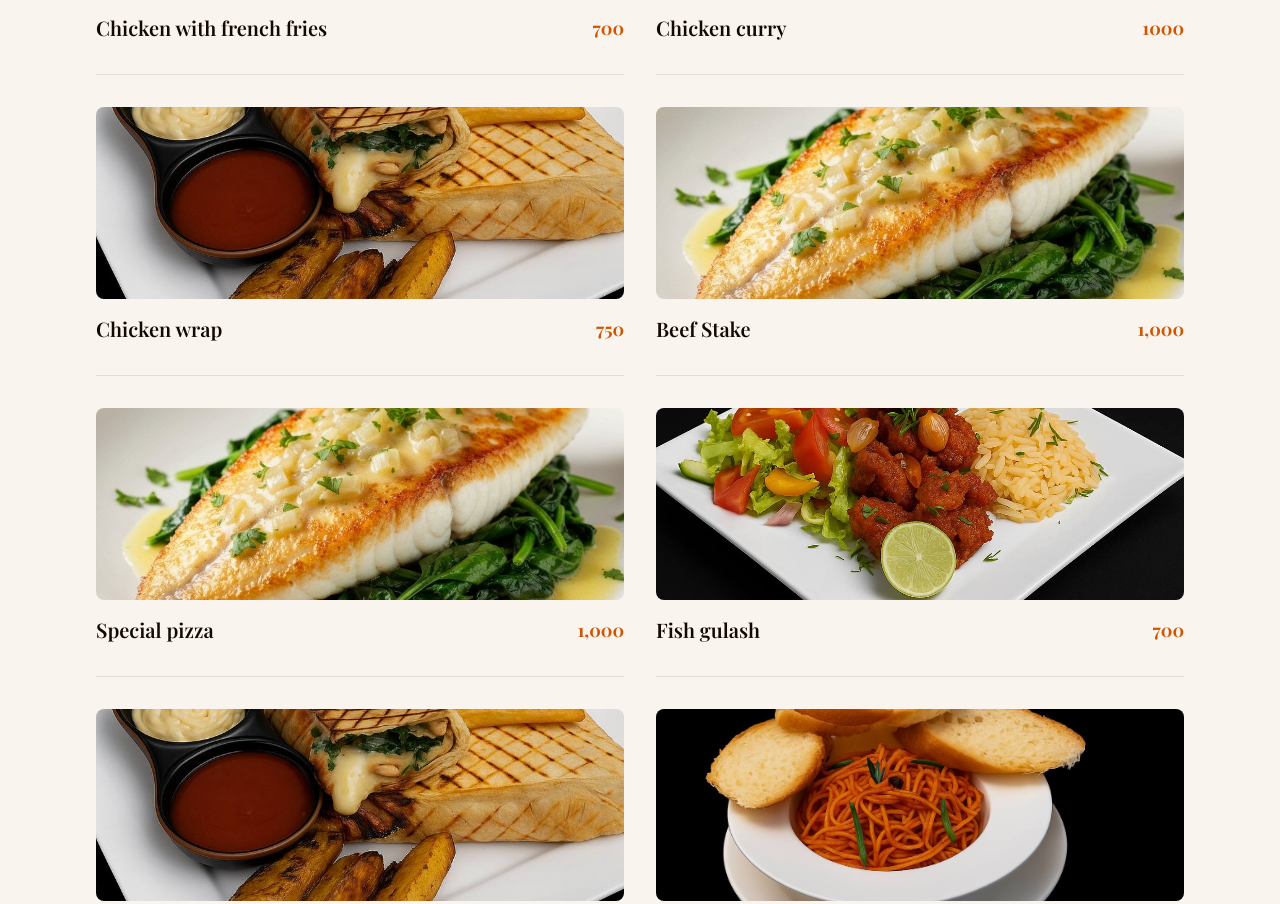
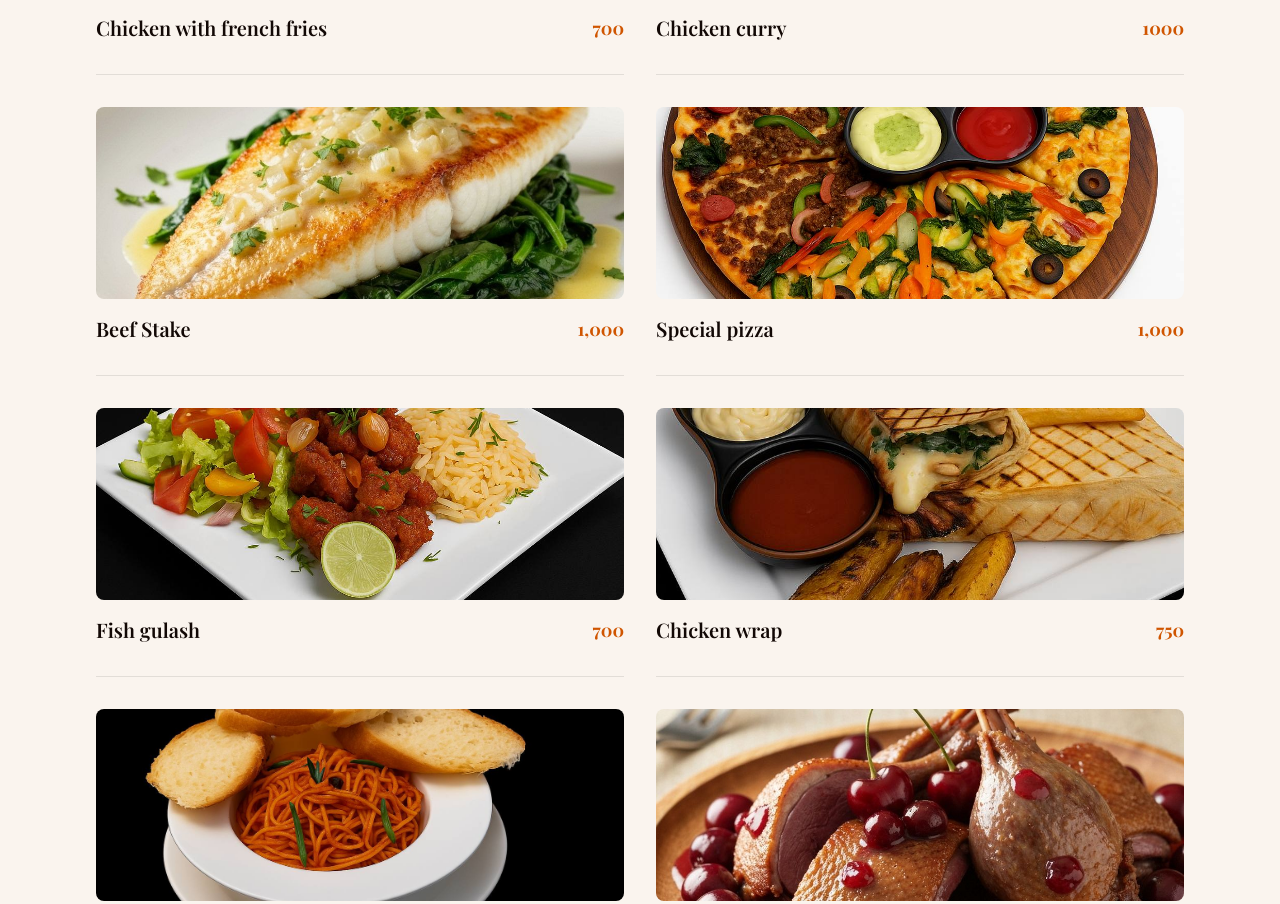
Before and after one commit to dracoIM/dusk-menu, a Next.js app: page / in a window 1280 px wide. Shown: the part 3694-4598 px from the top of the page. Built offline with nearby package versions, Linux system fonts and the light colour scheme; a web font is replaced by a local one.

Commit message:
another image

```diff
--- a/components/menu-section.tsx
+++ b/components/menu-section.tsx
@@ -106,12 +106,6 @@ const menuData = {
           image: "/chicken-curry.jpg",
         },
         {
-          name: "Chicken wrap",
-          // description: "Delicate Dover sole with brown butter and lemon",
-          price: "750",
-          image: "/chicken-wrap.jpg",
-        },
-        {
           name: "Beef Stake",
           // description: "Delicate Dover sole with brown butter and lemon",
           price: "1,000",
@@ -121,7 +115,7 @@ const menuData = {
           name: "Special pizza",
           // description: "Delicate Dover sole with brown butter and lemon",
           price: "1,000",
-          image: "/dover-sole-meuniere-fish.jpg",
+          image: "/special-pizza.jpg",
         },
         {
           name: "Fish gulash",
```
Also changed, not shown: public/special-pizza.jpg (added).
